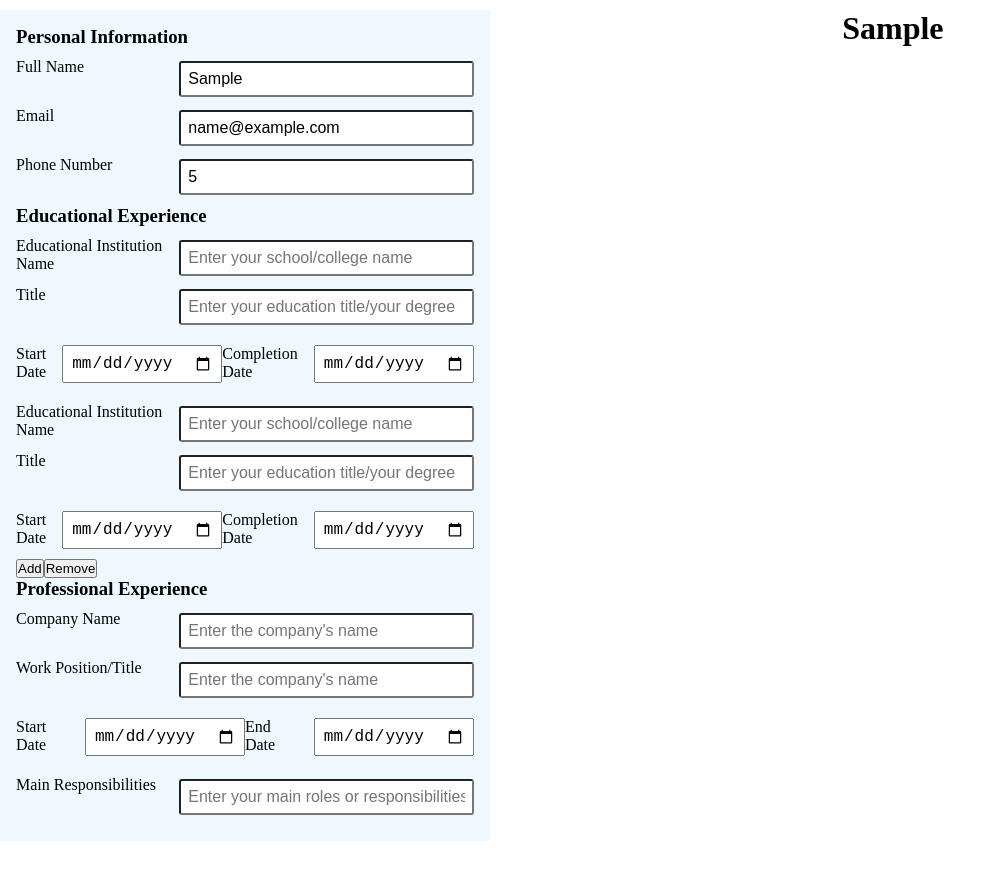
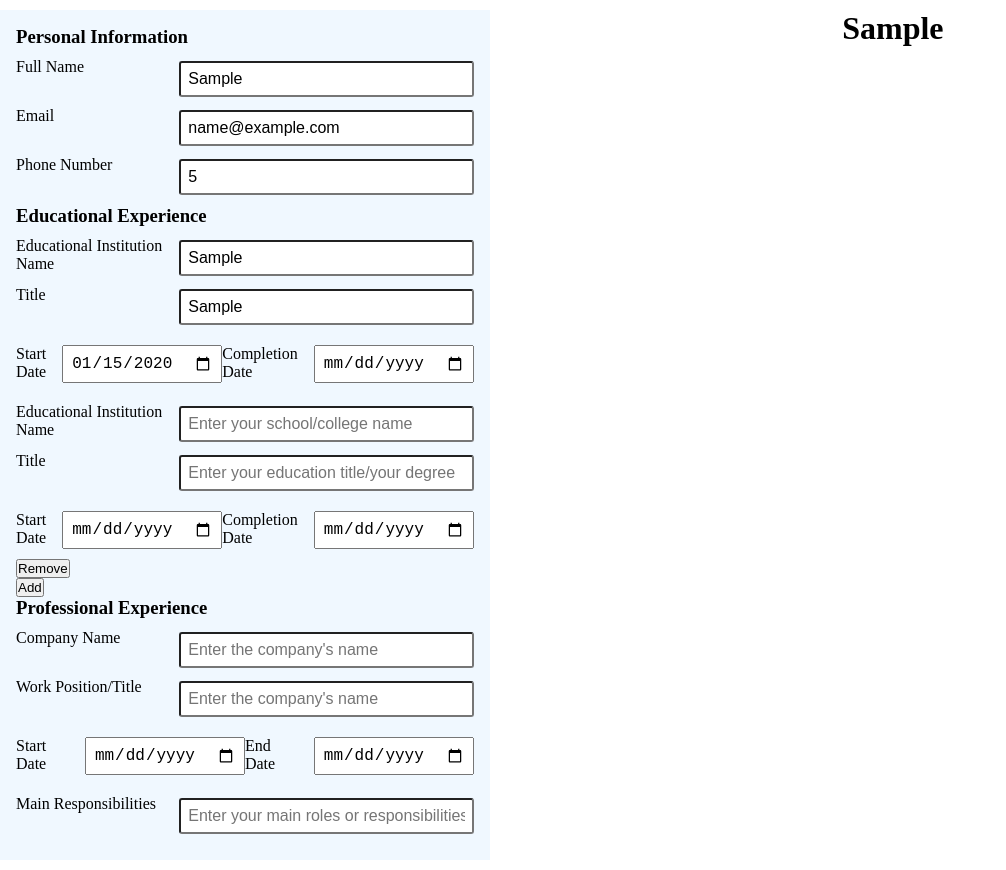
Before and after one commit to monajstha/cv-application, a React (Vite) app: page / in a window 1280 px wide. Both pictures are taken after typing "Sample", "name@example.com", "5", "Sample", "Sample", "2020-01-15" into the empty fields and a click on the button "Add". Shown: the whole page, without its empty margins (0-1006 px from the left). Built offline with nearby package versions, Linux system fonts and the light colour scheme.

Commit message:
fix: fix the section add handleInput bug

```diff
--- a/src/components/CV_Form/CvForm.jsx
+++ b/src/components/CV_Form/CvForm.jsx
@@ -2,22 +2,16 @@ import React, { useState } from "react";
 import EducationalInfo from "../EducationalInfo/EducationalInfo";
 import TextInput from "../TextInput/TextInput";
 import "./CvForm.css";
+import { educationalData } from "../../helpers/constants";
 
-export default function CvForm({ data, handleInput, handleSubmit }) {
-  console.log("Inside CvForm", data);
-  const renderEducationalInfo = (index = 0) => {
-    return (
-      <EducationalInfo
-        data={data?.educationalInfo}
-        handleInput={handleInput}
-        index={index}
-      />
-    );
-  };
-
-  const [educationalInfo, setEducationalInfo] = useState([
-    renderEducationalInfo(),
-  ]);
+export default function CvForm({
+  data,
+  handleInput,
+  handleSubmit,
+  handleAddInputSection,
+  handleRemoveInputSection,
+}) {
+  // console.log("Inside CvForm", data);
 
   return (
     <form key={"CvForm"} id="cv_form" onSubmit={handleSubmit}>
@@ -59,35 +53,47 @@ export default function CvForm({ data, handleInput, handleSubmit }) {
       <section key={"educationalInfo"}>
         <h3>Educational Experience</h3>
 
-        {educationalInfo?.map((item, index) => {
+        {data?.educationalInfo?.map((item, index) => {
+          console.log("++++++", { index });
           return (
-            <div key={data?.educationalInfo[index]?.school_name}>{item}</div>
+            <div>
+              <EducationalInfo
+                key={item?.id}
+                data={data}
+                handleInput={handleInput}
+                index={index}
+              />
+              {index > 0 && (
+                <button
+                  key={index}
+                  onClick={() =>
+                    handleRemoveInputSection("educationalInfo", item?.id)
+                  }
+                >
+                  Remove
+                </button>
+              )}
+            </div>
           );
         })}
       </section>
 
       <button
         onClick={() =>
-          setEducationalInfo((prevState) => [
-            ...prevState,
-            renderEducationalInfo(prevState.length),
-          ])
+          handleAddInputSection("educationalInfo", {
+            id: new Date(),
+            ...educationalData,
+          })
         }
       >
         Add
       </button>
 
-      {educationalInfo.length > 1 && (
-        <button
-          onClick={() => {
-            const allEducationalInfo = educationalInfo.map((item) => item);
-            allEducationalInfo.pop();
-            setEducationalInfo(allEducationalInfo);
-          }}
-        >
+      {/* {data?.educationalInfo.length > 1 && (
+        <button onClick={() => handleRemoveInputSection("educationalInfo")}>
           Remove
         </button>
-      )}
+      )} */}
 
       <section key={"professionalInfo"}>
         <h3>Professional Experience</h3>
--- a/src/components/CV_Wrapper/Wrapper.jsx
+++ b/src/components/CV_Wrapper/Wrapper.jsx
@@ -1,4 +1,5 @@
 import React, { useState } from "react";
+import { educationalData, professionalData } from "../../helpers/constants";
 import CvForm from "../CV_Form/CvForm";
 import Preview from "../CV_Preview/Preview";
 import "./wrapper.css";
@@ -12,24 +13,17 @@ export default function Wrapper() {
     },
     educationalInfo: [
       {
-        school_name: "",
-        education_title: "",
-        education_start_date: "",
-        education_completion_date: "",
+        id: new Date(),
+        ...educationalData,
       },
     ],
     professionalInfo: [
       {
-        company_name: "",
-        job_position: "",
-        job_start_date: "",
-        job_end_date: "",
-        job_responsibilities: "",
+        id: new Date(),
+        ...professionalData,
       },
     ],
   });
-
-  console.log({ data });
 
   const handleSubmit = (e) => {
     e.preventDefault();
@@ -37,20 +31,12 @@ export default function Wrapper() {
   };
 
   const handleInput = (parent, key, value, index) => {
-    console.log("----- Inside handle Input -----");
-    console.log({ parent }, { key }, { value }, { index });
-
     setData((prevState) => {
-      console.log({ prevState });
       let updatedArray = null;
       if (Array.isArray(prevState[parent])) {
         updatedArray = prevState[parent].map((item, i) =>
           i === index ? { ...item, [key]: value } : item
         );
-        updatedArray[index] = {
-          ...updatedArray[index],
-          [key]: value,
-        };
       } else {
         updatedArray = {
           ...prevState[parent],
@@ -65,6 +51,24 @@ export default function Wrapper() {
     });
   };
 
+  const handleAddInputSection = (parent, newInputs) => {
+    const update = data?.[parent]?.map((item) => item);
+    update.push(newInputs);
+    setData((prevState) => ({
+      ...prevState,
+      [parent]: update,
+    }));
+  };
+
+  const handleRemoveInputSection = (parent, removeId) => {
+    console.log("Inside remove Input Section");
+    const update = data?.[parent]?.filter((item) => item?.id !== removeId);
+    setData((prevState) => ({
+      ...prevState,
+      [parent]: update,
+    }));
+  };
+
   return (
     <div className="container">
       <div className="formContainer">
@@ -72,6 +76,8 @@ export default function Wrapper() {
           data={data}
           handleInput={handleInput}
           handleSubmit={handleSubmit}
+          handleAddInputSection={handleAddInputSection}
+          handleRemoveInputSection={handleRemoveInputSection}
         />
       </div>
       <div className="previewContainer">
--- a/src/components/EducationalInfo/EducationalInfo.jsx
+++ b/src/components/EducationalInfo/EducationalInfo.jsx
@@ -2,7 +2,6 @@ import React from "react";
 import TextInput from "../TextInput/TextInput";
 
 export default function EducationalInfo({ data, handleInput, index = 0 }) {
-  console.log("educational info", data, data[index]);
   return (
     <>
       <TextInput
@@ -13,7 +12,7 @@ export default function EducationalInfo({ data, handleInput, index = 0 }) {
         onChange={(e) =>
           handleInput("educationalInfo", "school_name", e.target.value, index)
         }
-        value={data?.[index]?.school_name || ""}
+        value={data?.educationalInfo[index]?.school_name}
       />
 
       <TextInput
@@ -29,7 +28,7 @@ export default function EducationalInfo({ data, handleInput, index = 0 }) {
             index
           )
         }
-        value={data?.[index]?.education_title}
+        value={data?.educationalInfo[index]?.education_title}
       />
 
       <div className="rowInputs">
@@ -47,7 +46,7 @@ export default function EducationalInfo({ data, handleInput, index = 0 }) {
               index
             )
           }
-          value={data?.[index]?.education_start_date}
+          value={data?.educationalInfo[index]?.education_start_date}
         />
 
         <TextInput
@@ -64,7 +63,7 @@ export default function EducationalInfo({ data, handleInput, index = 0 }) {
               index
             )
           }
-          value={data?.[index]?.education_completion_date}
+          value={data?.educationalInfo[index]?.education_completion_date}
         />
       </div>
     </>
--- /dev/null
+++ b/src/helpers/constants.js
@@ -0,0 +1,16 @@
+const educationalData = {
+  school_name: "",
+  education_title: "",
+  education_start_date: "",
+  education_completion_date: "",
+};
+
+const professionalData = {
+  company_name: "",
+  job_position: "",
+  job_start_date: "",
+  job_end_date: "",
+  job_responsibilities: "",
+};
+
+export { educationalData, professionalData };
```
